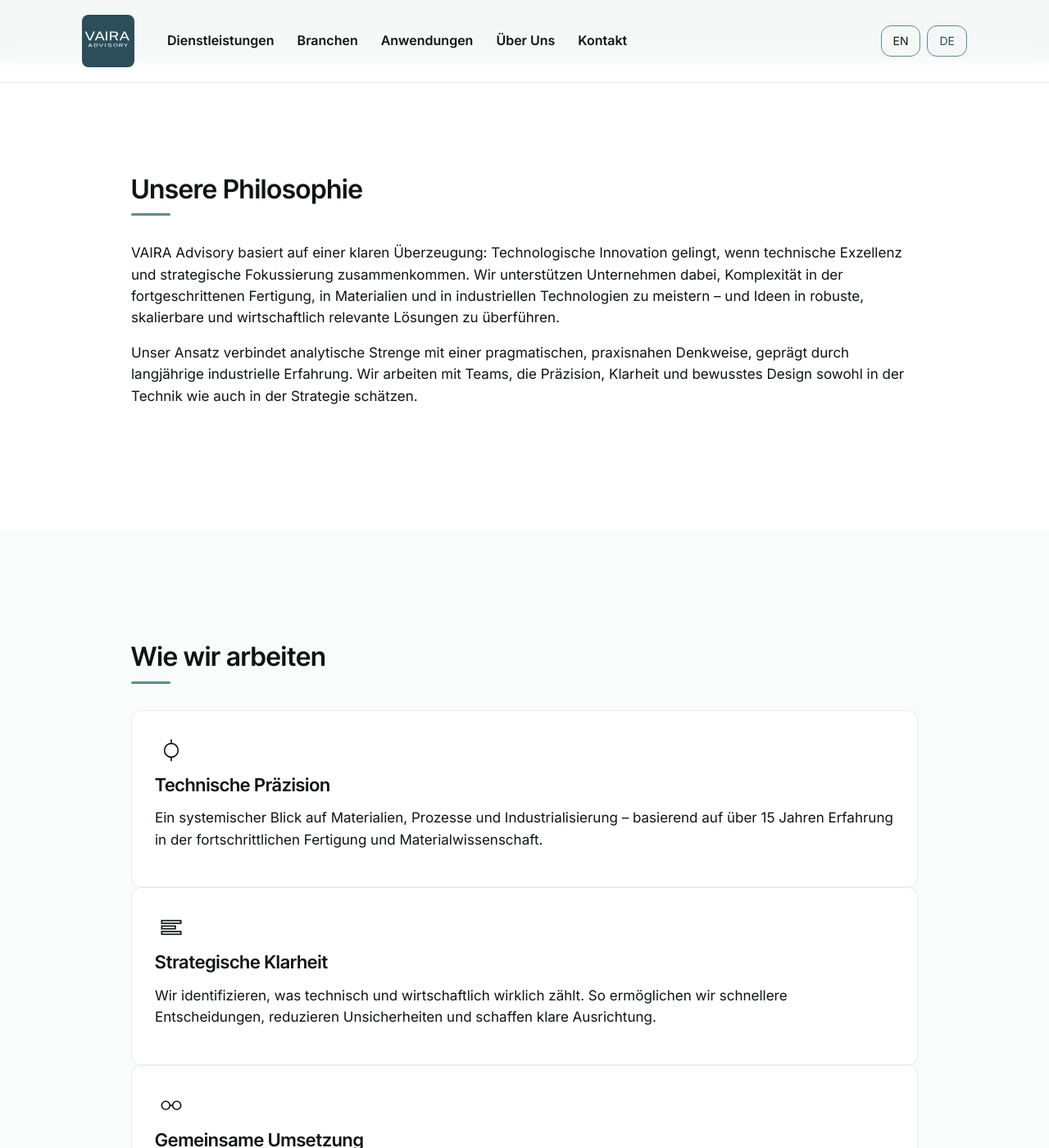
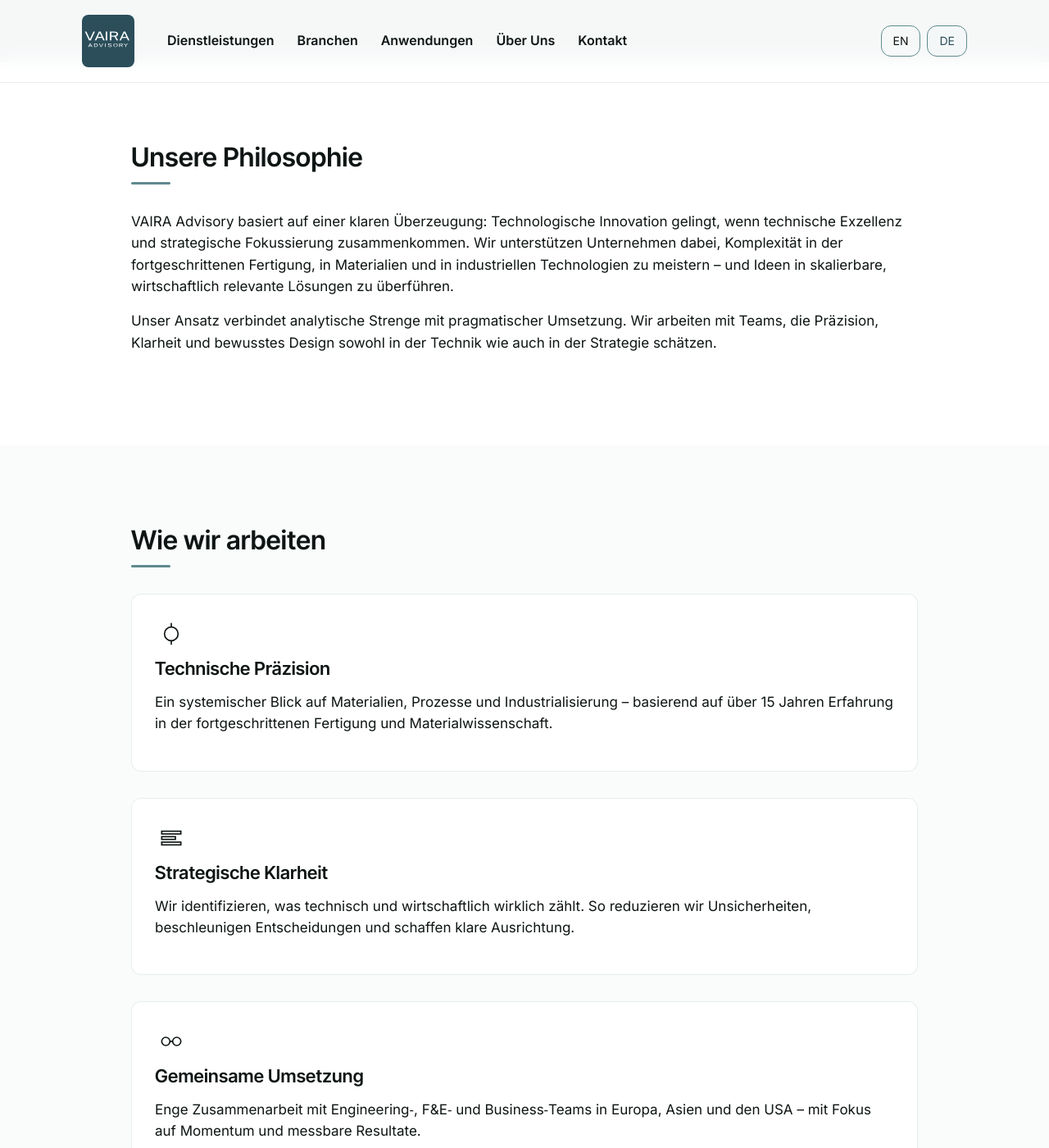
Before and after one commit to raphaelheeb/vaira-advisory, a Jekyll site: the page built from de/about/index.html, in a window 1280 px wide and 1400 px high, scrolled down 293 px. Shown: the whole window at 82% size. Built offline with Jekyll 4.4.1, drawn with Linux system fonts in a browser that asks for light colours; some of the changed text lies outside the part shown.

Commit message:
Update index.html

```diff
--- a/de/about/index.html
+++ b/de/about/index.html
@@ -3,13 +3,14 @@
 title: Über VAIRA | VAIRA Advisory
 lang: de
 permalink: /de/about/
+bodyClass: about-page
 description: Lernen Sie VAIRA Advisory kennen – unsere Philosophie, Führung und Arbeitsweise in komplexen Technologien, fortgeschrittener Fertigung und industrieller Innovation.
 ---
 
 <section id="hero" class="hero hero--clean">
   <div class="content-wrapper">
     <h1 class="hero-title">Über VAIRA</h1>
-    <p class="hero-sub">Klare Orientierung in komplexen Technologien.</p>
+    <p class="hero-sub">Klarheit in komplexen Technologien.</p>
   </div>
 
   <!-- CAD SHAPE (BOTTOM LEFT) -->
@@ -54,26 +53,26 @@
   <div class="content-wrapper wrapper--narrow">
     <h2>Unsere Philosophie</h2>
     <p>
-      VAIRA Advisory basiert auf einer klaren Überzeugung: Technologische Innovation gelingt,
-      wenn technische Exzellenz und strategische Fokussierung zusammenkommen. Wir unterstützen
-      Unternehmen dabei, Komplexität in der fortgeschrittenen Fertigung, in Materialien und in
-      industriellen Technologien zu meistern – und Ideen in robuste, skalierbare und wirtschaftlich
-      relevante Lösungen zu überführen.
+      VAIRA Advisory basiert auf einer klaren Überzeugung: Technologische Innovation gelingt, wenn
+      technische Exzellenz und strategische Fokussierung zusammenkommen. Wir unterstützen Unternehmen
+      dabei, Komplexität in der fortgeschrittenen Fertigung, in Materialien und in industriellen
+      Technologien zu meistern – und Ideen in skalierbare, wirtschaftlich relevante Lösungen zu
+      überführen.
     </p>
     <p>
-      Unser Ansatz verbindet analytische Strenge mit einer pragmatischen, praxisnahen Denkweise,
-      geprägt durch langjährige industrielle Erfahrung. Wir arbeiten mit Teams, die Präzision,
-      Klarheit und bewusstes Design sowohl in der Technik wie auch in der Strategie schätzen.
+      Unser Ansatz verbindet analytische Strenge mit pragmatischer Umsetzung. Wir arbeiten mit Teams,
+      die Präzision, Klarheit und bewusstes Design sowohl in der Technik wie auch in der Strategie
+      schätzen.
     </p>
   </div>
 </section>
 
 <!-- WIE WIR ARBEITEN -->
-<section class="section section--lighter">
+<section id="about-how" class="section section--lighter">
   <div class="content-wrapper wrapper--narrow">
     <h2>Wie wir arbeiten</h2>
 
-    <div class="how-we-work-grid">
+    <div class="card-grid">
 
       <!-- CARD 1 -->
       <div class="card how-card">
@@ -93,7 +92,7 @@
         </div>
         <p>
           Ein systemischer Blick auf Materialien, Prozesse und Industrialisierung – basierend auf
-          über 15 Jahren Erfahrung in der fortschrittlichen Fertigung und Materialwissenschaft.
+          über 15 Jahren Erfahrung in der fortgeschrittenen Fertigung und Materialwissenschaft.
         </p>
       </div>
 
@@ -114,8 +113,8 @@
           <h3>Strategische Klarheit</h3>
         </div>
         <p>
-          Wir identifizieren, was technisch und wirtschaftlich wirklich zählt. So ermöglichen wir
-          schnellere Entscheidungen, reduzieren Unsicherheiten und schaffen klare Ausrichtung.
+          Wir identifizieren, was technisch und wirtschaftlich wirklich zählt. So reduzieren wir
+          Unsicherheiten, beschleunigen Entscheidungen und schaffen klare Ausrichtung.
         </p>
       </div>
 
@@ -146,13 +145,11 @@
 </section>
 
 <!-- FÜHRUNG -->
-<section class="section section--accent-left">
+<section id="about-leadership" class="section section--accent-left">
   <div class="content-wrapper wrapper--narrow">
     <h2>Führung</h2>
 
-    <div class="text-block">
-
-      <div class="micro-illustration" style="margin-top: 8px; margin-bottom: 20px; opacity: 0.75;">
+    <div class="micro-illustration" style="opacity:0.75; margin-bottom:20px;">
       <svg width="48" height="48" viewBox="0 0 48 48" fill="none"
            xmlns="http://www.w3.org/2000/svg">
         <circle cx="24" cy="16" r="6" stroke="currentColor" stroke-width="1.5"/>
@@ -161,40 +158,38 @@
       </svg>
     </div>
 
-      <h3>Raphael Heeb — Gründer</h3>
+    <h3>Raphael Heeb – Gründer</h3>
     <p>
-        Raphael verbindet technische Tiefe, unternehmerische Erfahrung und internationale
+      Raphael verbindet technische Tiefe mit unternehmerischer Erfahrung und internationaler
       Industriekompetenz. Vor der Gründung von VAIRA Advisory leitete er die Entwicklung und
-        Industrialisierung fortgeschrittener Fertigungstechnologien, baute internationale
-        Partnerschaften auf und begleitete Deep‑Tech‑Unternehmen von der Idee bis zur
-        Markteinführung.
+      Industrialisierung fortgeschrittener Fertigungstechnologien, baute globale Partnerschaften auf
+      und begleitete Deep‑Tech‑Unternehmen von der Idee bis zur Markteinführung.
     </p>
 
     <ul>
       <li>Gründer & CEO der NematX AG, einem ETH‑Spin‑off im Bereich LCP‑3D‑Druck</li>
-        <li>Führungsfunktionen in optischen Beschichtungen und Präzisionsfertigung bei Optics Balzers AG</li>
-        <li>PhD in Oberflächenwissenschaft & Polymer Engineering (ETH Zürich) sowie Executive MBA (HSG)</li>
+      <li>Führungsrollen bei Optics Balzers AG, einem Deep‑Tech‑Unternehmen für optische Beschichtungen und Präzisionskomponenten</li>
+      <li>PhD in Materialwissenschaften (ETH Zürich) und Executive MBA (Universität St. Gallen, HSG)</li>
     </ul>
-    </div>
   </div>
 </section>
 
 <!-- ERFAHRUNG -->
-<section class="section section--lighter">
+<section id="about-experience" class="section section--lighter">
   <div class="content-wrapper wrapper--narrow">
     <h2>Erfahrung & Leistungsbilanz</h2>
 
     <ul>
-      <li><strong>Fortschrittliche Fertigung & Materialien</strong> – Präzisionsfertigung, Beschichtungen, Polymerverarbeitung, additive Fertigung</li>
-      <li><strong>Deep‑Tech Venture Development</strong> – Validierung, Skalierung, Integration in Märkte</li>
-      <li><strong>Technologie-Scouting & Partnerschaften</strong> – Europa, Asien, USA; Elektronik, Halbleiter, Elektromobilität</li>
+      <li><strong>Fortschrittliche Fertigung & Materialien</strong> – Präzisionsfertigung, Materialverarbeitung, 3D‑Druck, Oberflächentechnologie</li>
+      <li><strong>Deep‑Tech Venture Development</strong> – Validierung, Skalierung, Markteinführung, M&A</li>
+      <li><strong>Technologie‑Scouting & Partnerschaften</strong> – Europa, Asien, USA; Advanced Manufacturing, Elektronik, Halbleiter, E‑Mobilität</li>
       <li><strong>R&D‑to‑Market Integration</strong> – Brücke zwischen wissenschaftlicher Innovation und wirtschaftlicher Relevanz</li>
     </ul>
 
     <p>
-      Erfahren Sie mehr über unsere Arbeitsweise in den Bereichen
+      Erfahren Sie mehr über unsere Arbeit in den Bereichen
       <a href="/de/services/">Dienstleistungen</a>,
-      <a href="/de/industries/">Industrien</a> und
+      <a href="/de/industries/">Branchen</a> und
       <a href="/de/use-cases/">Anwendungsfälle</a>.
     </p>
   </div>
@@ -205,9 +200,9 @@
   <div class="content-wrapper wrapper--narrow">
     <h2>Ein wachsendes Netzwerk</h2>
     <p>
-      VAIRA ist auf Zusammenarbeit ausgelegt. Wir arbeiten mit einem vertrauenswürdigen Netzwerk
-      aus Expertinnen, Industriepartnern und Technologiespezialisten – und erweitern dieses
-      kontinuierlich mit neuen Projekten und Anforderungen.
+      VAIRA ist auf Zusammenarbeit ausgelegt. Wir arbeiten mit einem vertrauenswürdigen Netzwerk aus
+      Expertinnen, Industriepartnern und Technologiespezialisten – und erweitern dieses kontinuierlich
+      mit neuen Projekten und Anforderungen.
     </p>
     <p>
       So stellen wir sicher, dass Kundinnen und Kunden jederzeit die passende Expertise erhalten –
@@ -216,11 +211,11 @@
   </div>
 </section>
 
-<!-- CLOSING LINE -->
-<section class="section section--tight section--lighter">
+<!-- ABSCHLIESSENDE ZEILE -->
+<section class="section section--accent-left section--tight section--lighter">
   <div class="content-wrapper wrapper--narrow">
-    <p style="font-size:20px; font-weight:500; opacity:0.85; margin-top:0;">
-      Wir schaffen Klarheit in komplexen Technologien - und ermöglichen Teams, mit Klarheit und Zuversicht vorwärts zu kommen.
+    <p class="closing-line">
+      Wir schaffen Klarheit in komplexen Technologien – und ermöglichen Teams, mit Klarheit und Zuversicht voranzukommen.
     </p>
   </div>
 </section>
```
Also changed, not shown: other parts of de/about/index.html (+0 -2 lines). Lines whose indentation alone changed are shown as unchanged.
